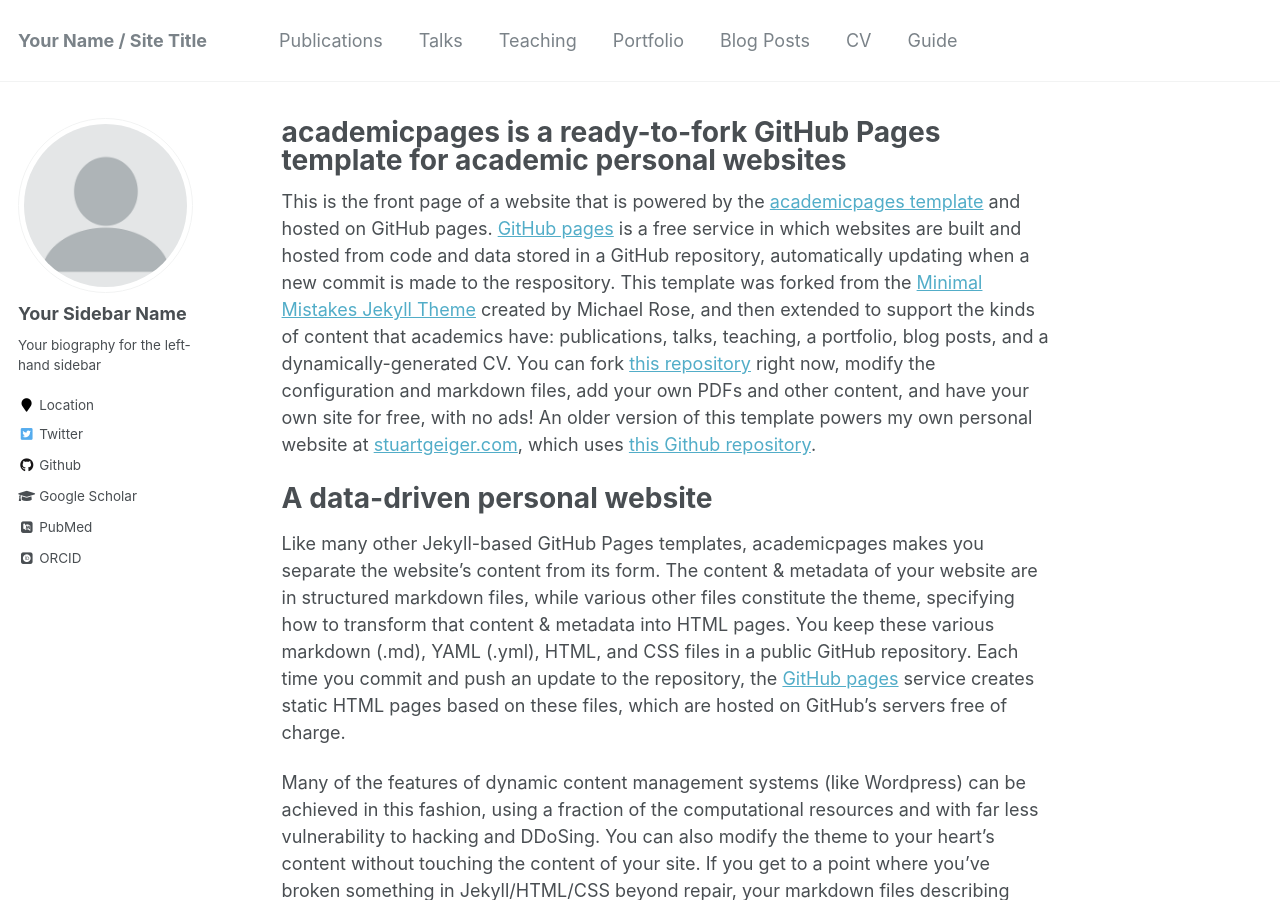
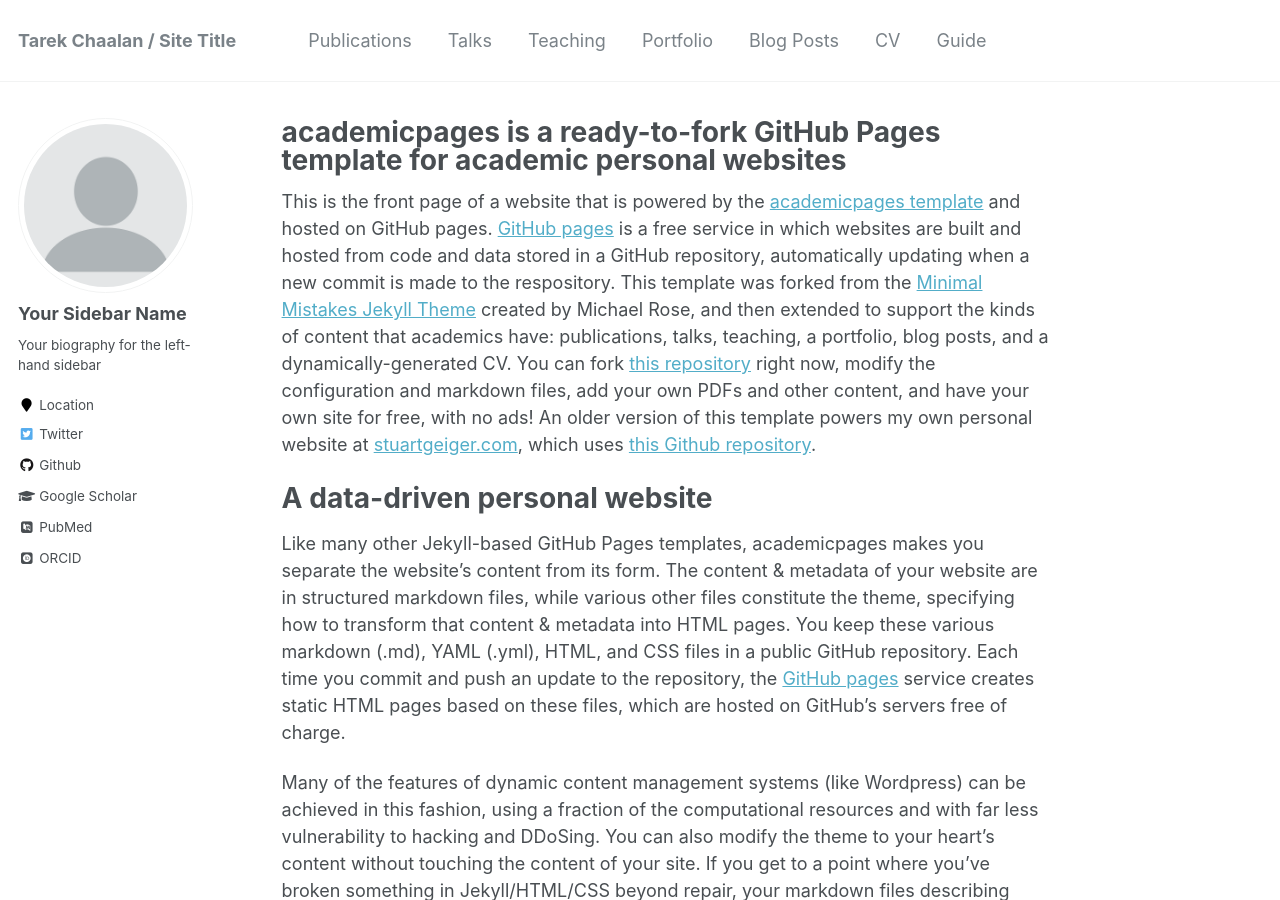
Before and after one commit to phoenixml/roadmap.github.io, a Jekyll site: the page built from _pages/about.md, in a window 1280 px wide and 900 px high. Built offline with Jekyll 4.4.1, drawn with Linux system fonts in a browser that asks for light colours; some web fonts are replaced.

Commit message:
Signed-off-by: Tarek <14360476+tee2015@users.noreply.github.com>

```diff
--- a/_config.yml
+++ b/_config.yml
@@ -7,7 +7,7 @@
 
 # Site Settings
 locale                   : "en-US"
-title                    : "Your Name / Site Title"
+title                    : "Tarek Chaalan / Site Title"
 title_separator          : "-"
 name                     : &name "Your Name"
 description              : &description "personal description"
```
